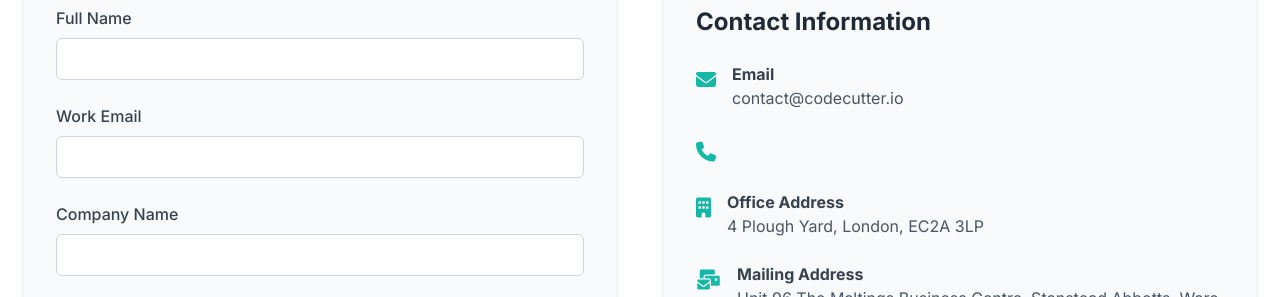
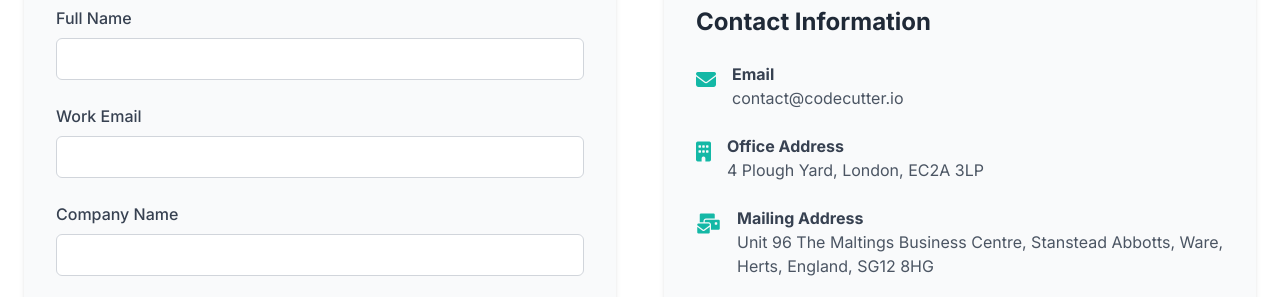
Before and after one commit to codecutter-io/codecutter-io.github.io, a plain HTML site: page index.html in a window 1280 px wide. Shown: the part 3060-3357 px from the top of the page. Drawn offline with nearby package versions, Linux system fonts and the light colour scheme.

Commit message:
Fix formating index.html

```diff
--- a/index.html
+++ b/index.html
@@ -640,13 +640,14 @@
                                     </div>
                                 </div>
 
-                                <div class="flex items-start">
+                                <!--<div class="flex items-start">
+
                                     <div
                                         class="text-teal-500 text-xl mr-4 mt-1"
                                     >
                                         <i class="fas fa-phone"></i>
                                     </div>
-                                    <!--<div>
+                                    <div>
                                         <h4 class="font-bold text-gray-700">
                                             Phone
                                         </h4>
@@ -655,8 +656,8 @@
                                             class="text-gray-600 hover:text-teal-500 transition"
                                             >+44 (0)20 7946 0123</a
                                         >
-                                    </div>-->
-                                </div>
+                                    </div>
+                                </div>-->
 
                                 <div class="flex items-start">
                                     <div
```
